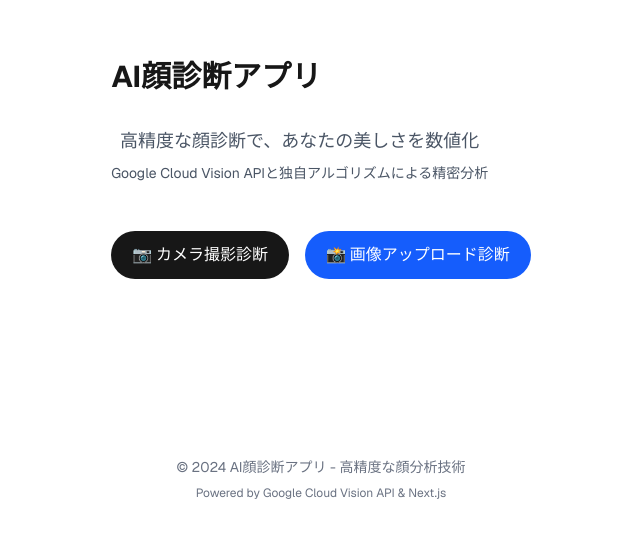
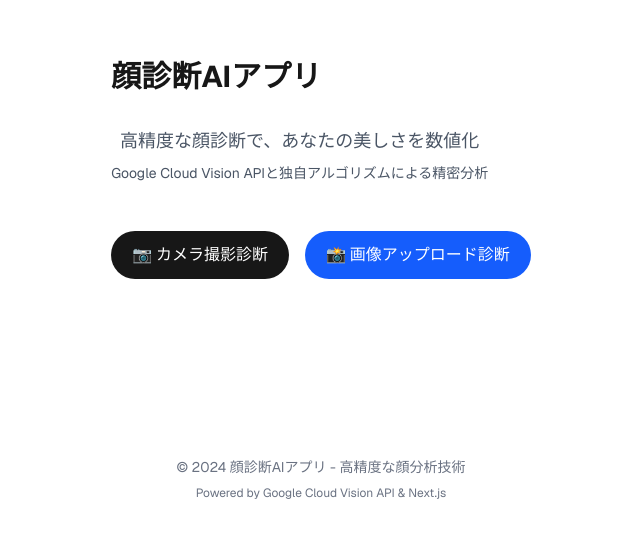
Before and after one commit to temasamo/face-diagnosis-web, a Next.js app: page / in a window 1280 px wide. Shown: the part 231-768 px from the top of the page, without its empty margins (319-959 px from the left). Built offline with nearby package versions, Linux system fonts and the light colour scheme.

Commit message:
アプリ名称を「顔診断AIアプリ」に統一
- 「AI顔診断アプリ」→「顔診断AIアプリ」に変更
- ホームページと比較ページのタイトルを更新
- フッターの表記も統一

```diff
--- a/src/app/ai/face/page.tsx
+++ b/src/app/ai/face/page.tsx
@@ -72,7 +72,7 @@ export default function FaceDiagnosisPage() {
 
   return (
     <main className="text-center p-8">
-      <h1 className="text-3xl font-bold mb-6">AI顔診断（Before / After 比較）</h1>
+      <h1 className="text-3xl font-bold mb-6">顔診断AI（Before / After 比較）</h1>
 
       {step !== "compare" && (
         <>
--- a/src/app/page.tsx
+++ b/src/app/page.tsx
@@ -9,7 +9,7 @@ export default function Home() {
   return (
     <div className="font-sans grid grid-rows-[20px_1fr_20px] items-center justify-items-center min-h-screen p-8 pb-20 gap-16 sm:p-20">
       <main className="flex flex-col gap-[32px] row-start-2 items-center sm:items-start">
-        <h1 className="text-3xl font-bold text-center">AI顔診断アプリ</h1>
+        <h1 className="text-3xl font-bold text-center">顔診断AIアプリ</h1>
 
         <div className="text-center text-gray-600 dark:text-gray-400 mb-4">
           <p className="text-lg">高精度な顔診断で、あなたの美しさを数値化</p>
@@ -32,7 +32,7 @@ export default function Home() {
                </div>
       </main>
       <footer className="row-start-3 flex flex-col items-center justify-center text-center text-sm text-gray-500 dark:text-gray-400">
-        <p className="mb-2">© 2024 AI顔診断アプリ - 高精度な顔分析技術</p>
+        <p className="mb-2">© 2024 顔診断AIアプリ - 高精度な顔分析技術</p>
         <p className="text-xs">Powered by Google Cloud Vision API & Next.js</p>
       </footer>
     </div>
```
